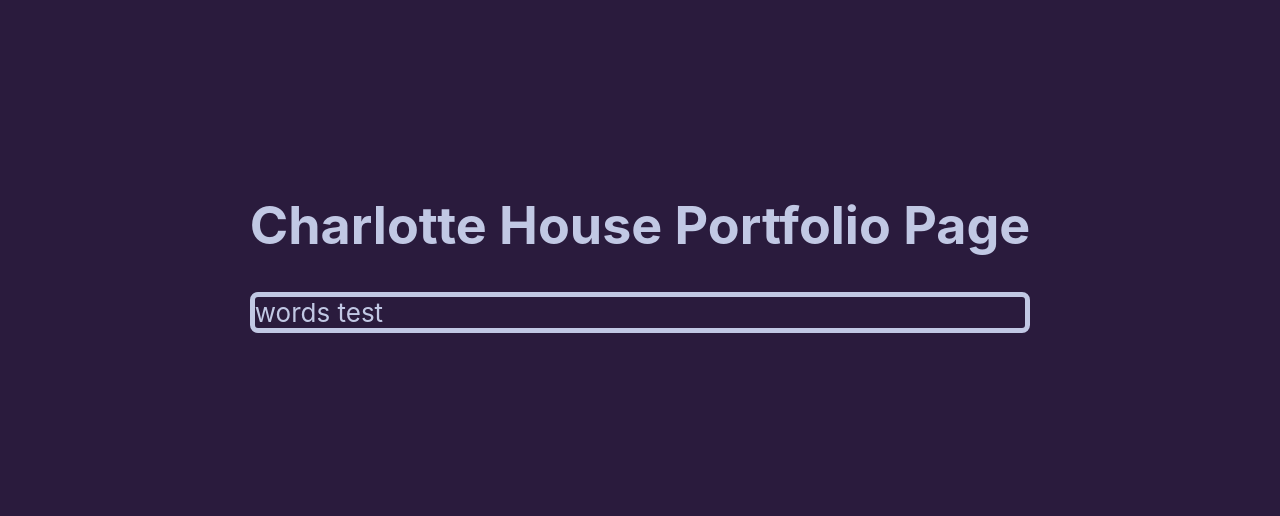
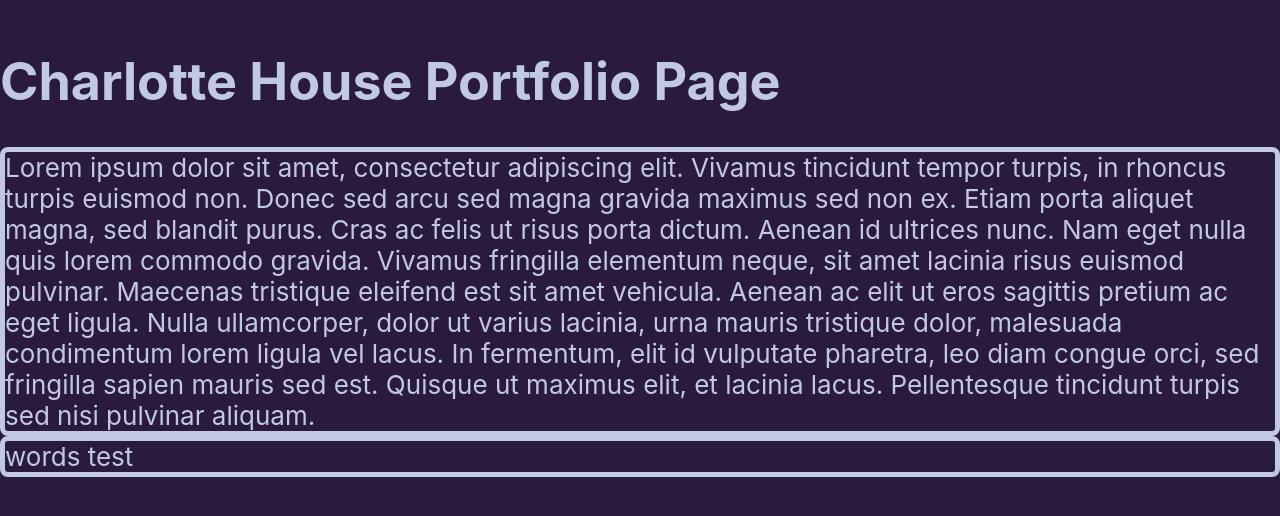
Before and after one commit to lottieh/MyWebpage, a React (Create React App) app: page / in a window 1280 px wide. Shown: the part 154-670 px from the top of the page. Built offline with nearby package versions, Linux system fonts and the light colour scheme.

Commit message:
AboutMe Section imported

```diff
--- a/src/App.js
+++ b/src/App.js
@@ -1,6 +1,7 @@
 import React from 'react';
 import './App.css';
 import PageHeader from './Homepage/pageHeader';
+import AboutMe from './Homepage/AboutMe';
 
 class App extends React.Component{
   render(){
@@ -8,6 +9,7 @@ class App extends React.Component{
     <div className="App">
    <header>
    <PageHeader/>
+   <AboutMe />
 
    <div className="boxed">
  words test
```
